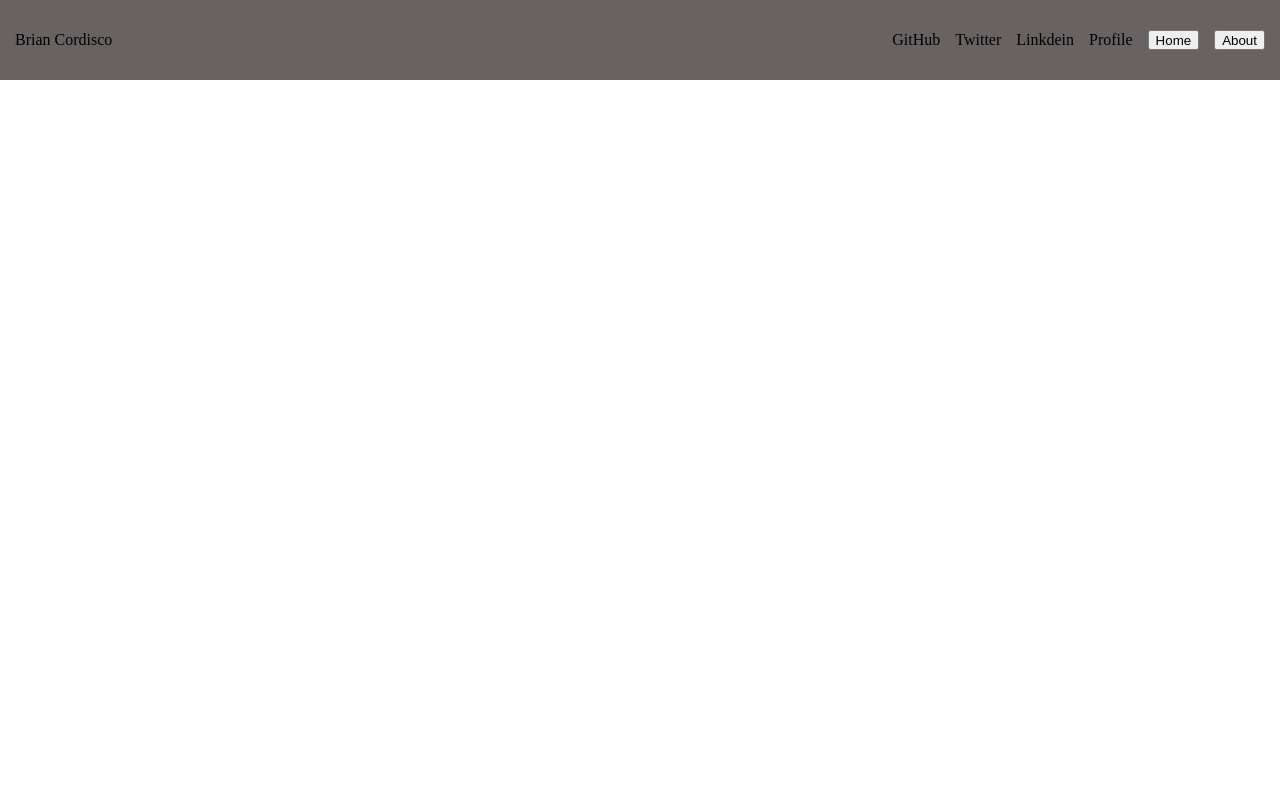
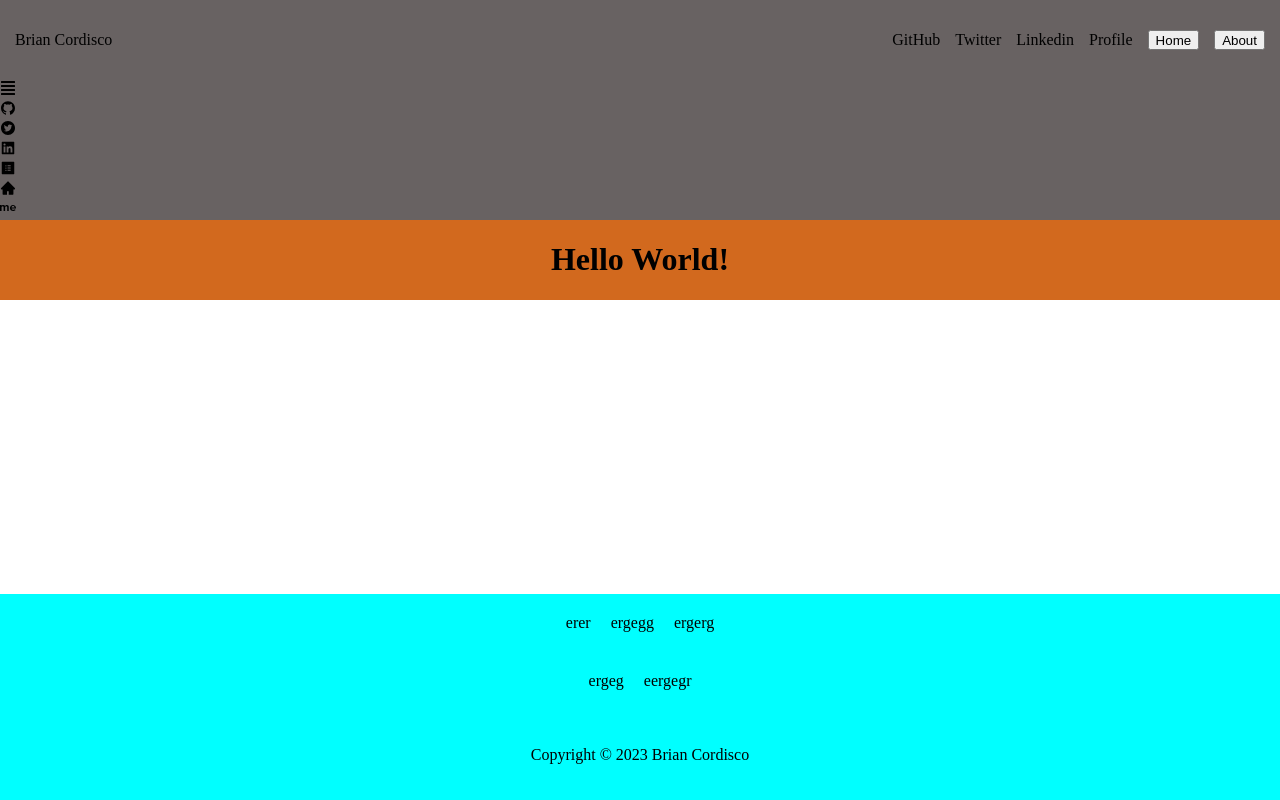
Before and after one commit to Web-Dev-Robi/neon-lights, a React (Create React App) app: page / in a window 1280 px wide. Built offline with nearby package versions, Linux system fonts and the light colour scheme; the HTML template or start-up script is replaced by a standard one.

Commit message:
added nav and styling before moving on to main

```diff
--- a/package.json
+++ b/package.json
@@ -8,6 +8,7 @@
     "@testing-library/user-event": "^13.5.0",
     "react": "^18.2.0",
     "react-dom": "^18.2.0",
+    "react-icons": "^4.7.1",
     "react-scripts": "5.0.1",
     "web-vitals": "^2.1.4"
   },
--- a/src/App.css
+++ b/src/App.css
@@ -1,7 +1,9 @@
-html, body {
+html,
+body {
     padding: 0;
     margin: 0;
     box-sizing: border-box;
+    width: 100%vw;
 }
 
 .flex-container {
@@ -22,10 +24,10 @@ html, body {
     display: flex;
     flex-direction: row;
     flex-wrap: nowrap;
-    justify-content: end;
+    justify-content: flex-end;
     width: 50%;
     gap: 15px;
-    margin:15px
+    margin: 15px
 }
 
 .nav {
@@ -41,3 +43,52 @@ html, body {
     align-self: center;
     height: 20px;
 }
+
+.footer-content {
+    margin-left: auto;
+    margin-right: auto;
+}
+
+.footer-items {
+    display: flex;
+    flex-direction: column;
+}
+
+.footer-link {
+display: flex;
+flex-direction: row;
+justify-content: center;
+padding: 20px;
+gap:20px;
+}
+
+.footer-container {
+    display: flex;
+    flex-direction: column;
+    justify-content: center;
+    background-color: aqua;
+    position: fixed;
+    bottom: 0;
+    width: 100%;
+}
+
+
+.main {
+    display: flex;
+    justify-content: center;
+    align-content: center;
+    background-color: chocolate;
+    height: 100%vh;
+}
+
+.unclicked {
+    display: flex;
+    flex-direction: column;
+    justify-content: center;
+}
+
+.clicked {
+    display: flex;
+    flex-direction: column;
+    justify-content: center;
+}
--- a/src/App.js
+++ b/src/App.js
@@ -1,11 +1,18 @@
 import './App.css';
 import Nav from './components/Nav';
+import Footer from './components/Footer';
+import Home from './components/Home';
+
 
 
 function App() {
   return (
     <div className="App">
-      <Nav/>
+      <Nav />
+      <main className="main">
+          <Home/>
+      </main>
+      <Footer />
     </div>
   );
 }
--- /dev/null
+++ b/src/components/Footer.jsx
@@ -0,0 +1,32 @@
+import React from "react";
+
+function Footer() {
+ const footerYear = new Date().getFullYear();
+
+  return (
+    <>
+      <footer className="footer-container">
+        <div className="footer-content">
+          <div className="footer-items">
+            <div className="footer-link">
+              <div>erer</div>
+              <div>ergegg</div>
+              <div>ergerg</div>
+            </div>
+            <div className="footer-link">
+              <div>ergeg</div>
+              <div>eergegr</div>
+            </div>
+            <div className="footer-link">
+              <div>
+                <p>Copyright &copy; {footerYear} Brian Cordisco</p>
+              </div>
+            </div>
+          </div>
+        </div>
+      </footer>
+    </>
+  );
+}
+
+export default Footer;
--- /dev/null
+++ b/src/components/Home.jsx
@@ -0,0 +1,11 @@
+import React from "react";
+
+function Home() {
+  return (
+    <div className="main">
+      <h1>Hello World!</h1>
+    </div>
+  );
+}
+
+export default Home;
--- a/src/components/Nav.jsx
+++ b/src/components/Nav.jsx
@@ -1,7 +1,16 @@
 import React from "react";
-// import styles from './components/Na'
+import {AiFillGithub,AiFillTwitterCircle, AiFillLinkedin,AiFillProfile, AiFillHome,} from "react-icons/ai";
+import { SiAboutdotme } from "react-icons/si";
+import {FaAlignJustify }from "react-icons/fa"
 
 function Nav() {
+
+
+
+
+
+
+
   return (
     <div className="nav">
       <div className="flex-container">
@@ -11,10 +20,35 @@ function Nav() {
         <div className="flex-end">
           <p>GitHub</p>
           <p>Twitter</p>
-          <p>Linkdein</p>
+          <p>Linkedin</p>
           <p>Profile</p>
           <button className="button-home">Home</button>
           <button className="button-about">About</button>
+        </div>
+      </div>
+      <div className="unclicked">
+        <i>
+          <FaAlignJustify />
+        </i>
+        <div className="clicked">
+          <i>
+            <AiFillGithub />
+          </i>
+          <i>
+            <AiFillTwitterCircle />
+          </i>
+          <i>
+            <AiFillLinkedin />
+          </i>
+          <i>
+            <AiFillProfile />
+          </i>
+          <i>
+            <AiFillHome />
+          </i>
+          <i>
+            <SiAboutdotme />
+          </i>
         </div>
       </div>
     </div>
```
Also changed, not shown: 1 other file (tests, documents, lock files or other folders).
